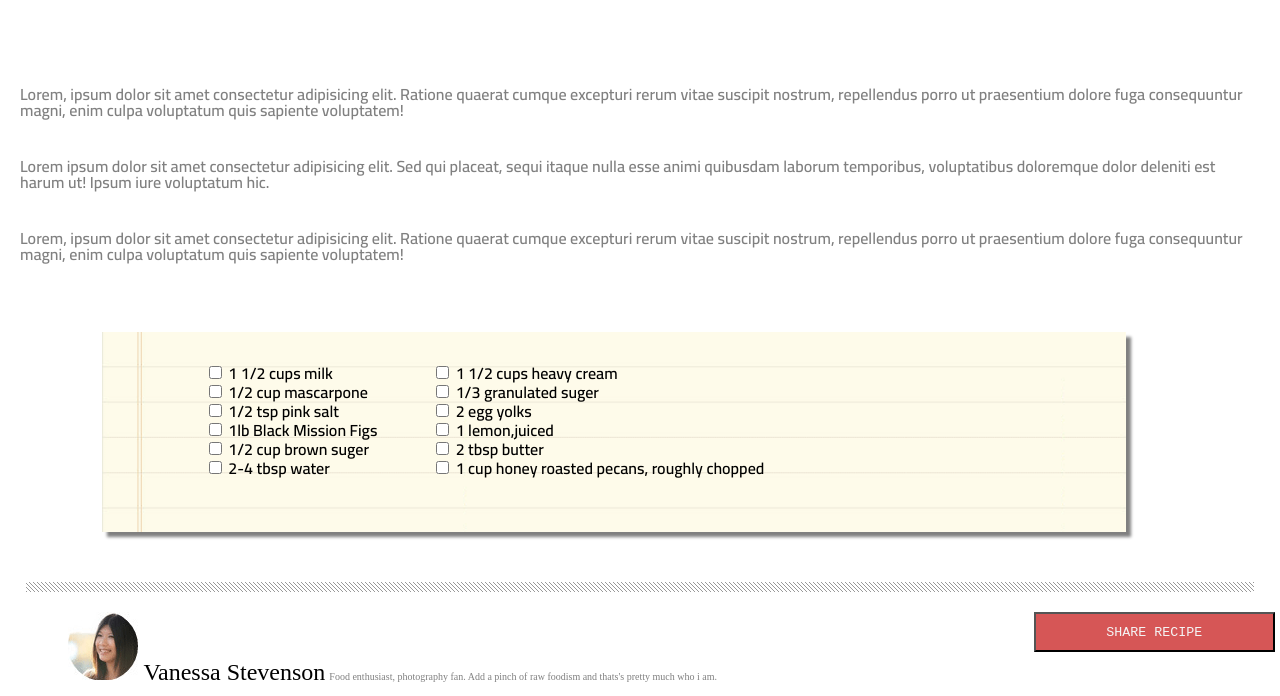
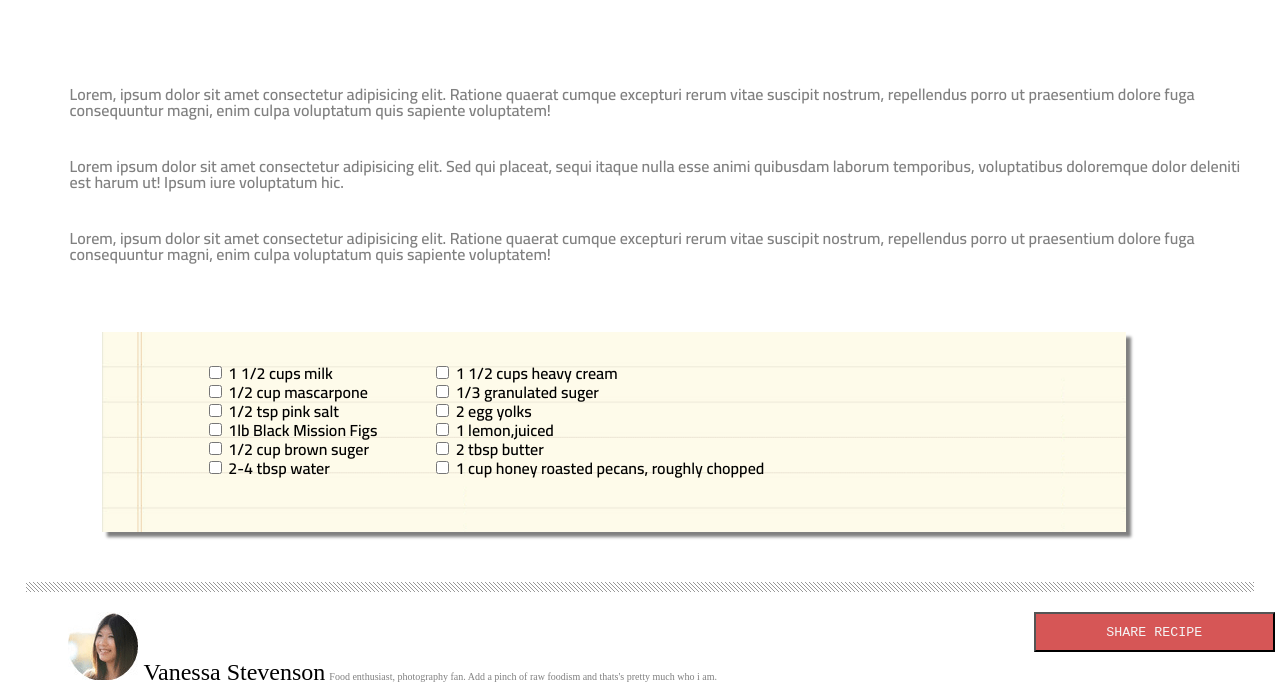
Before and after one commit to Hadeaji/chocolate-pizza, a plain HTML site: page index.html in a window 1280 px wide. Shown: the part 1012-1708 px from the top of the page. Drawn offline with nearby package versions, Linux system fonts and the light colour scheme.

Commit message:
Update style.css

```diff
--- a/style.css
+++ b/style.css
@@ -115,10 +115,16 @@ h2 {
 
 #pp1 {
     margin-bottom: 40px;
+    margin-left: 4%;
 }
 
 #pp2 {
     margin-bottom: 40px;
+        margin-left: 4%;
+}
+
+#pp3 {
+        margin-left: 4%;
 }
 
 #cb1 {
```
